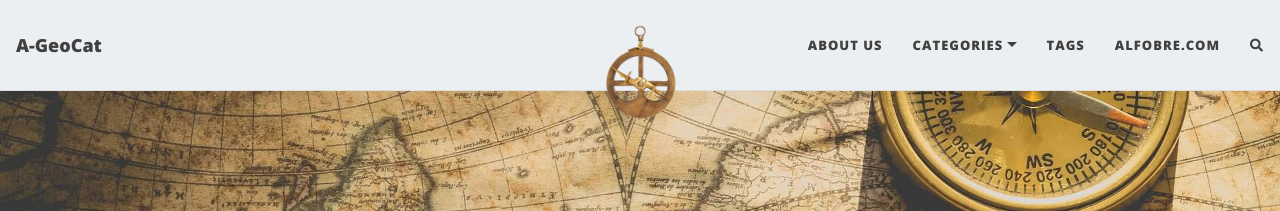
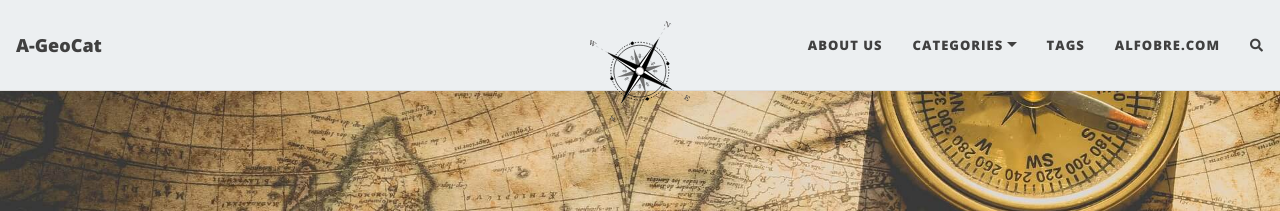
Before and after one commit to projetoalfobre/a-geocat, a Jekyll site: the page built from index.html, in a window 1280 px wide. Shown: the top 211 px of the page. Built offline with Jekyll 4.4.1, drawn with Linux system fonts in a browser that asks for light colours; nearby versions of some CDN libraries; the list of posts is cut into pages by our own code; comment, search, counter and statistics services are not loaded.

Commit message:
Update _config.yml

```diff
--- a/_config.yml
+++ b/_config.yml
@@ -36,7 +36,7 @@ navbar-links:
 
 # Image to show in the navigation bar - works best with a square image
 # Remove this parameter if you don't want an image in the navbar
-avatar: "/assets/img/logo.png"
+avatar: "/assets/img/logo.svg"
 
 # By default, the image is cut into a circle. You can disable this behaviour by setting 'round-avatar: false'
 round-avatar: false
```
